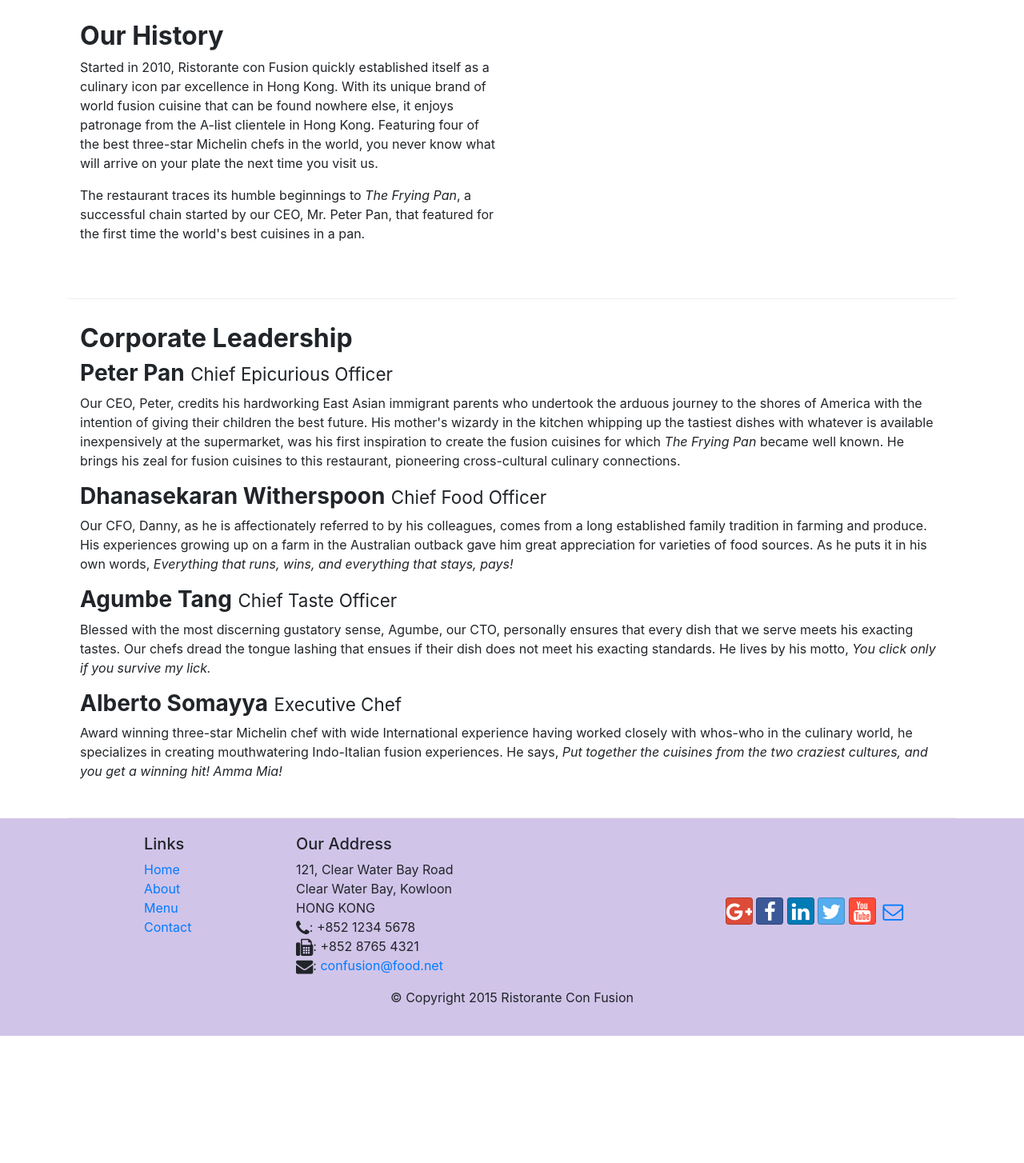
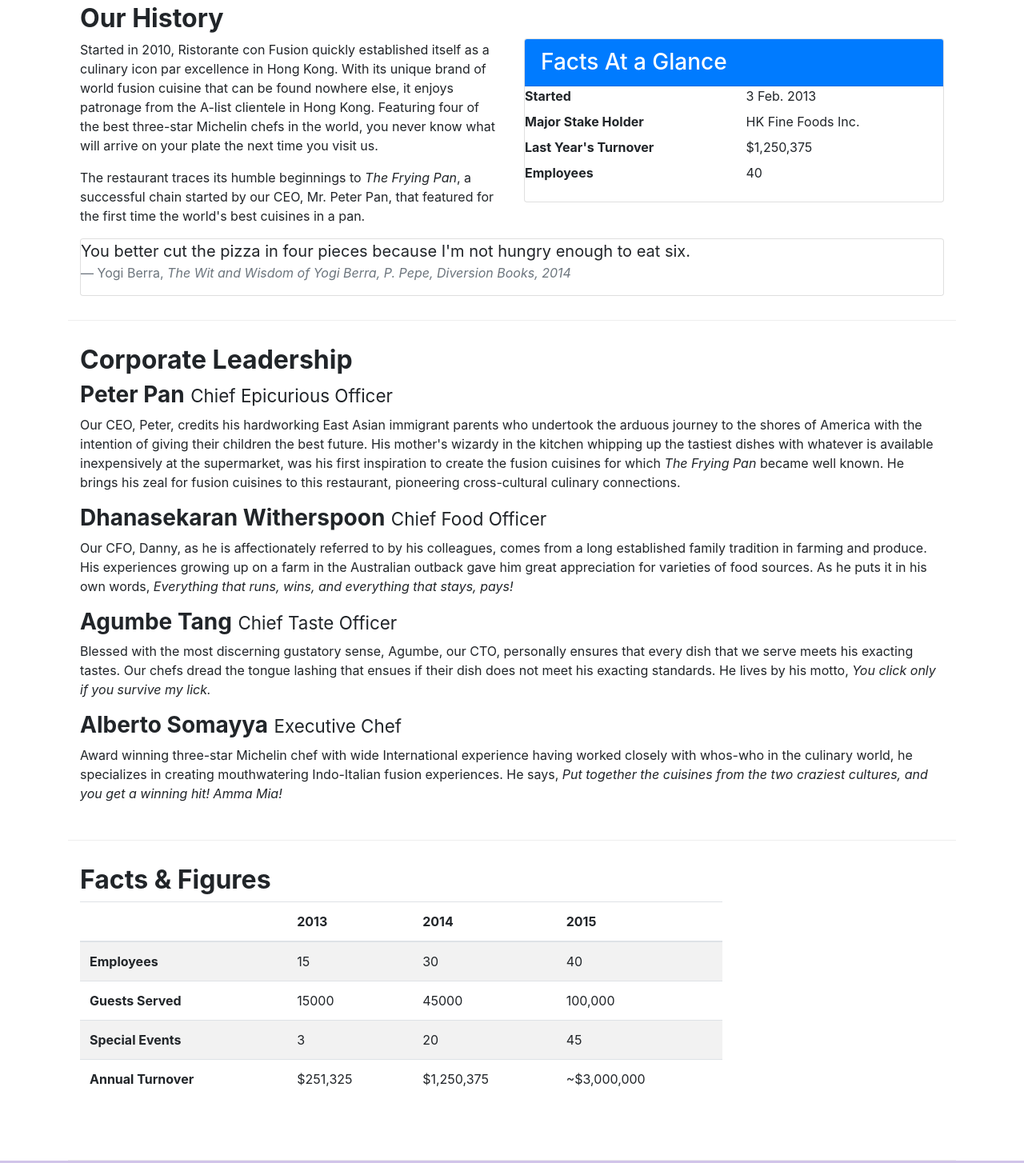
Before and after one commit to AnilSharma1997/Bootstrap, a website: page aboutus.html in a window 1280 px wide. Shown: the part 467-1921 px from the top of the page at 80% size. Before the commit the page ends 1762 px from the top, so only its background shows below. Drawn offline with nearby package versions, Linux system fonts and the light colour scheme.

Commit message:
Tables and Cards

```diff
--- a/aboutus.html
+++ b/aboutus.html
@@ -62,13 +62,41 @@
         </div>
 
         <div class="row row-content align-items-center" >
-            <div class="col-sm-6 col-md-6 flex-first">
+            <div class="col-sm-6">
                 <h2><b>Our History</b></h2>
                 <p>Started in 2010, Ristorante con Fusion quickly established itself as a culinary icon par excellence in Hong Kong. With its unique brand of world fusion cuisine that can be found nowhere else, it enjoys patronage from the A-list clientele in Hong Kong.  Featuring four of the best three-star Michelin chefs in the world, you never know what will arrive on your plate the next time you visit us.</p>
                 <p>The restaurant traces its humble beginnings to <em>The Frying Pan</em>, a successful chain started by our CEO, Mr. Peter Pan, that featured for the first time the world's best cuisines in a pan.</p>
             </div>
-            <div>
+            <div class="col-sm">
+                <div class="card">
+                    <h3 class="card-header bg-primary text-white">Facts At a Glance</h3>
+                    <div class="card-block">
+                        <dl class="row">
+                            <dt class="col-6">Started</dt>
+                            <dd class="col-6">3 Feb. 2013</dd>
+                            <dt class="col-6">Major Stake Holder</dt>
+                            <dd class="col-6">HK Fine Foods Inc.</dd>
+                            <dt class="col-6">Last Year's Turnover</dt>
+                            <dd class="col-6">$1,250,375</dd>
+                            <dt class="col-6">Employees</dt>
+                            <dd class="col-6">40</dd>
+                       </dl>
+                    </div>
+                </div>
             </div>
+            <div class="col-12">
+                <div class="card card-block bg-faded">
+                    <blockquote class="blockquote">
+                        <p class="mb-0">You better cut the pizza in four pieces because
+                            I'm not hungry enough to eat six.</p>
+                        <footer class="blockquote-footer">Yogi Berra,
+                          <cite title="Source Title">The Wit and Wisdom of Yogi Berra,
+                            P. Pepe, Diversion Books, 2014</cite>
+                        </footer>
+                    </blockquote>
+                </div>
+            </div>
+
         </div>
 
 
@@ -98,6 +126,54 @@
                 </p>
             </div>
        </div>
+
+        <div class="row row-content">
+            <div class="col-12 col-sm-9">
+                <h2><b>Facts &amp; Figures</b></h2>
+                <div class="table-responsive">
+                <table class="table table-striped">
+                <thead class="thead-inverse">
+                    <tr>
+                        <th>&nbsp;</th>
+                        <th>2013</th>
+                        <th>2014</th>
+                        <th>2015</th>
+                    </tr>
+                </thead>
+                <tbody>
+                    <tr>
+                        <th>Employees</th>
+                        <td>15</td>
+                        <td>30</td>
+                        <td>40</td>
+                    </tr>
+                    <tr>
+                        <th>Guests Served</th>
+                        <td>15000</td>
+                        <td>45000</td>
+                        <td>100,000</td>
+                    </tr>
+                    <tr>
+                        <th>Special Events</th>
+                        <td>3</td>
+                        <td>20</td>
+                        <td>45</td>
+                    </tr>
+                    <tr>
+                        <th>Annual Turnover</th>
+                        <td>$251,325</td>
+                        <td>$1,250,375</td>
+                        <td>~$3,000,000</td>
+                    </tr>
+                </tbody>
+                </table>
+                </div>
+
+            </div>
+             <div class="col-12 col-sm-3">
+            </div>
+       </div>
+
 
     </div>
 
```
